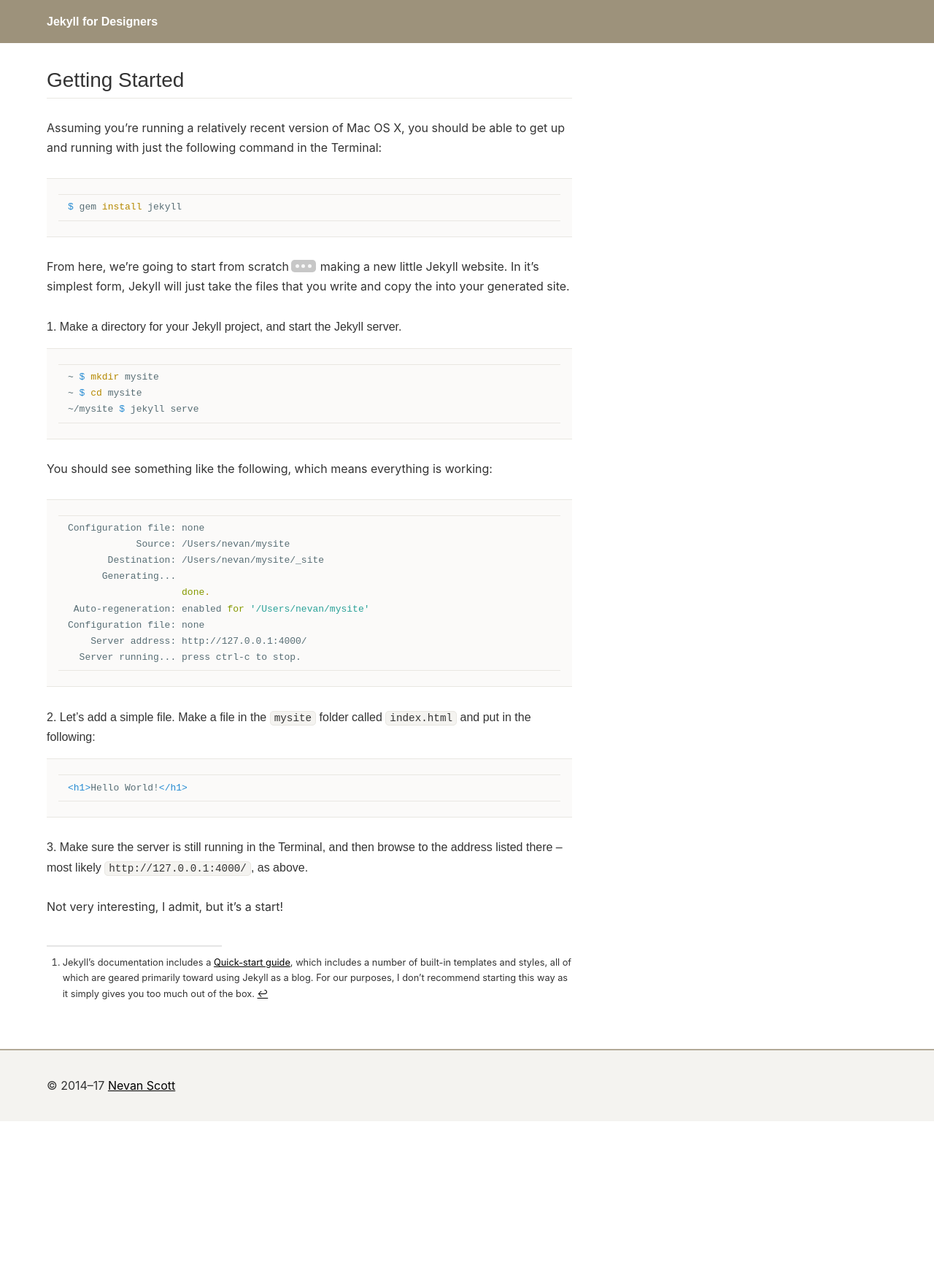
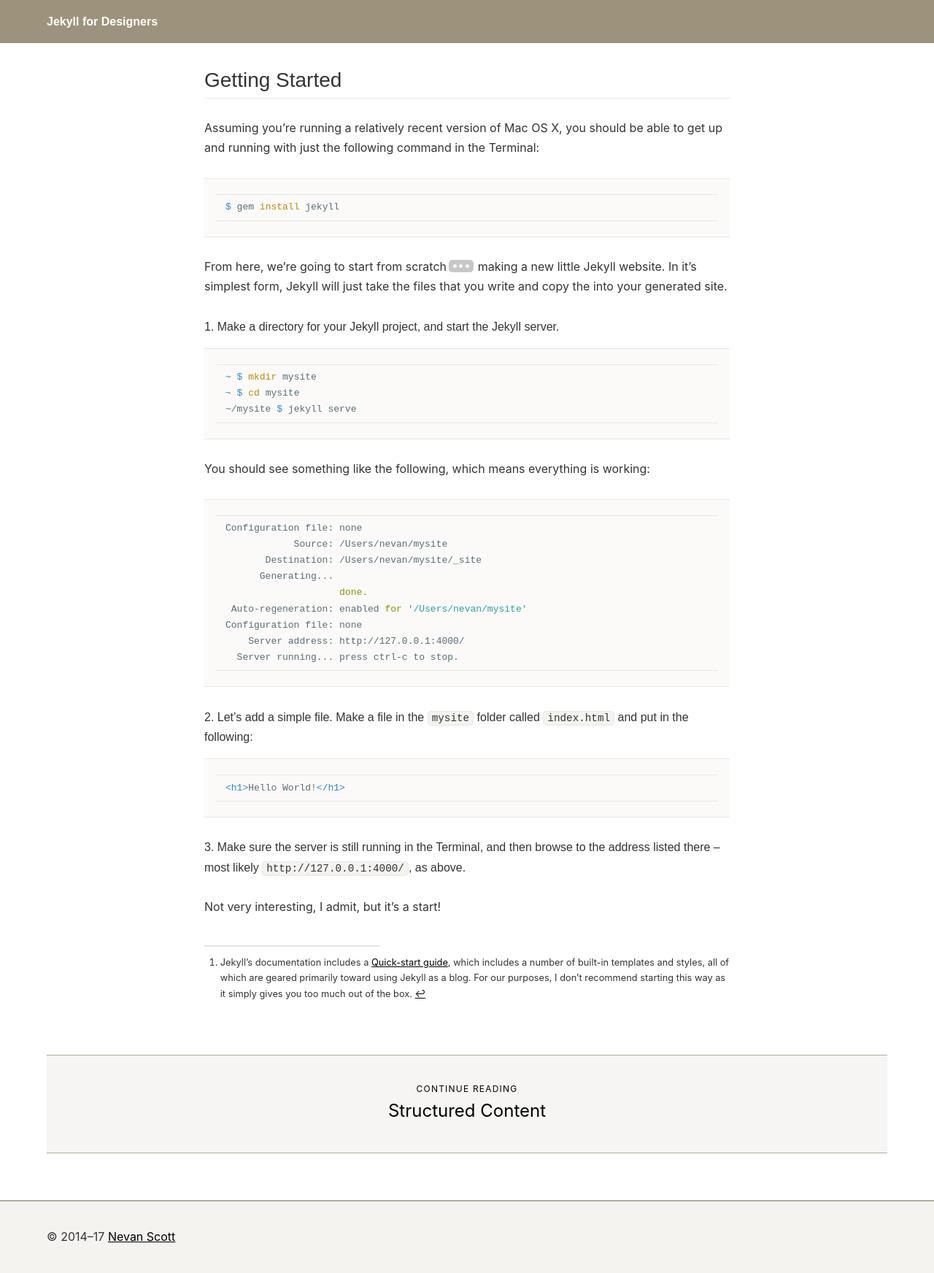
Before and after one commit to nevanscott/jekyllfordesigners, a Jekyll site: the page built from getting-started.md, in a window 1280 px wide. Shown: the whole page at 73% size. Built offline with Jekyll 4.4.1, drawn with Linux system fonts in a browser that asks for light colours; some web fonts are replaced; before the commit the page ends 1536 px from its top, so only the background shows below that; part of the change alters nothing that is shown.

Commit message:
next page stuff working again, centered layout

```diff
--- a/_layouts/default.html
+++ b/_layouts/default.html
@@ -1,17 +1,23 @@
 ---
 layout: template
 ---
-{% for i in site.notes %}
+{% for i in site.data.toc %}
+  {% assign slug = i | prepend:'/' | append:'/' %}
+	{% for page in site.pages %}
+	  {% if page.url == slug %}
+	    {% assign loop_page = page %}
+	  {% endif %}
+	{% endfor %}
 	{% if c %}
 		{% unless n %}
-			{% assign n = i %}
+			{% assign n = loop_page %}
 		{% endunless %}
 	{% endif %}
-	{% if i.url == page.url %}
-		{% assign c = i %}
+	{% if loop_page.url == page.url %}
+		{% assign c = loop_page %}
 	{% endif %}
 	{% unless c %}
-		{% assign p = i %}
+		{% assign p = loop_page %}
 	{% endunless %}
 {% endfor %}
 <article>
--- a/_layouts/template.html
+++ b/_layouts/template.html
@@ -5,7 +5,6 @@
 	<title>{% if page.title %}{{ page.title }} - {% endif %}Jekyll for Designers</title>
 	<meta name="viewport" content="width=device-width, initial-scale=1">
 	<meta name="robots" content="noindex">
-  <link rel="stylesheet" type="text/css" href="//cloud.typography.com/6747292/744824/css/fonts.css" />
 	<link rel="stylesheet" href="{{ site.baseurl }}/assets/css/main.css">
 	<link rel="stylesheet" href="{{ site.baseurl }}/assets/js/bigfoot-js/styles/bigfoot-default.css">
 	<script>window.onload = function(){ document.body.className += " loaded"; }</script>
--- a/_sass/main.scss
+++ b/_sass/main.scss
@@ -196,6 +196,7 @@ nav ul {
 }
 
 article {
+  margin: auto;
   max-width: 45em;
   header {
   	h1, h2, h3, h4 {
@@ -221,9 +222,11 @@ footer {
 }
 
 a.next {
+	background: lighten($brand, 1%);
+  border-bottom: 1px solid darken($brand, 30%);
+  border-top: 1px solid darken($brand, 30%);
 	display: block;
 	text-align: center;
-	background: #F3F3F3;
 	padding: 1.5em;
 	margin: 3em 0 0;
 	font-size: 1.5em;
```
